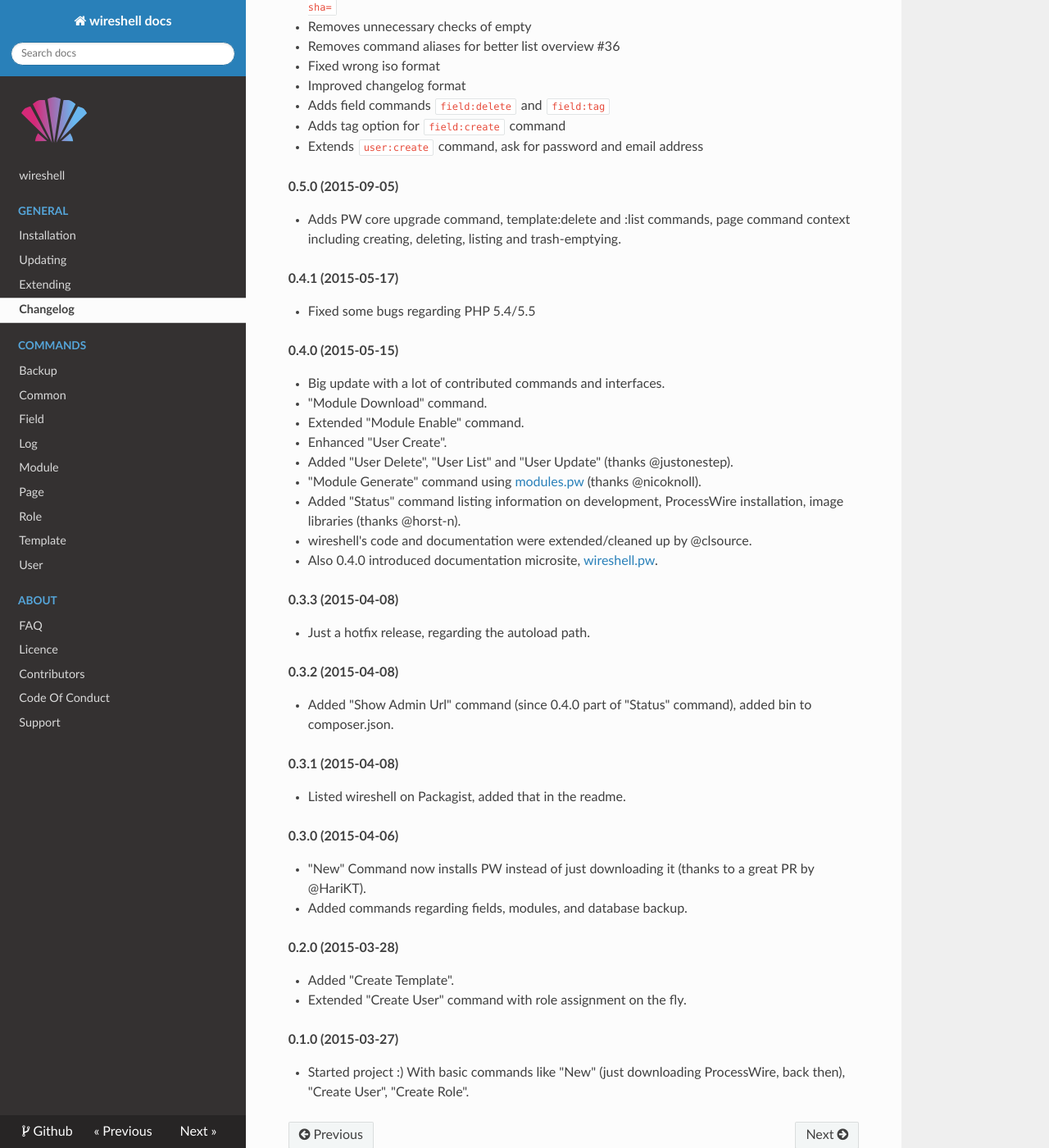
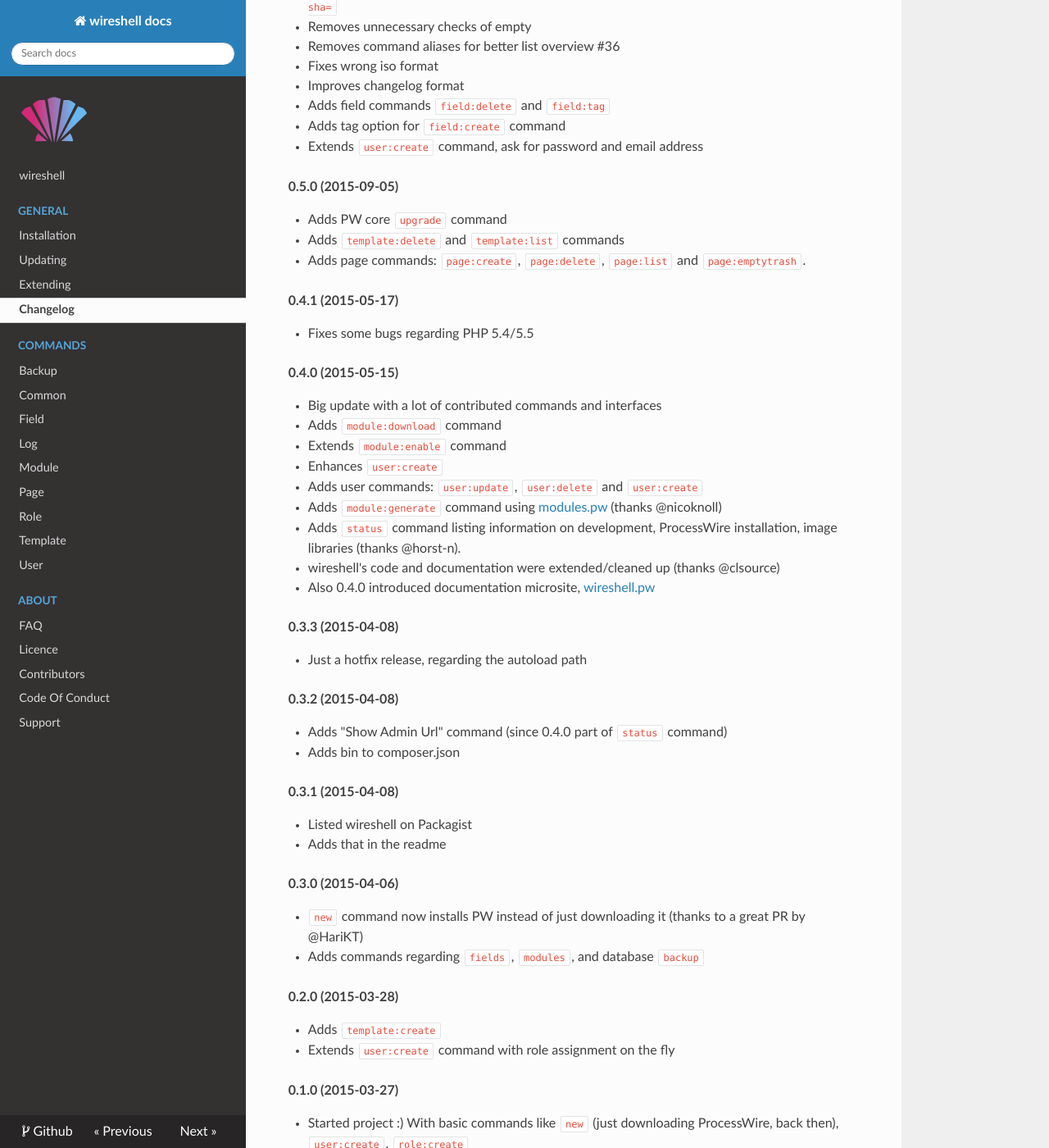
Before and after one commit to wireshell/wireshell, an MkDocs documentation site: the page built from docs/changelog.md, in a window 1280 px wide and 1400 px high, scrolled down 449 px. Shown: the whole window at 82% size. Built offline with MkDocs 1.6.1, drawn with Linux system fonts in a browser that asks for light colours; nearby versions of some CDN libraries; old or Windows-style settings are respelled for this version of MkDocs.

Commit message:
updates changelog

```diff
--- a/docs/changelog.md
+++ b/docs/changelog.md
@@ -6,7 +6,7 @@ Dates using [ISO 8601 Format](http://www.iso.org/iso/iso8601) (YYYY-MM-DD).
 
 - Adds `log:tail` command including filters `--limit=, --text=, --from=, to=`
 - Adds `log:list` command
-- Improved `new` command, support for site profiles (`path/to/profile.zip` OR one of `beginner, blank, classic, default, languages`), autocompletion for timezone
+- Improves `new` command, support for site profiles (`path/to/profile.zip` OR one of `beginner, blank, classic, default, languages`), autocompletion for timezone
 - Adds `field:list` command including filters `--all, --template=, --type=`
 - Adds list `field:types` command
 - Extends `field:create` command, allow custom field types
@@ -14,55 +14,58 @@ Dates using [ISO 8601 Format](http://www.iso.org/iso/iso8601) (YYYY-MM-DD).
 - Extends `upgrade` command: adds ability to specify version of ProcessWire `--dev, --devns, --sha=`
 - Removes unnecessary checks of empty
 - Removes command aliases for better list overview #36
-- Fixed wrong iso format
-- Improved changelog format
+- Fixes wrong iso format
+- Improves changelog format
 - Adds field commands `field:delete` and `field:tag`
 - Adds tag option for `field:create` command
 - Extends `user:create` command, ask for password and email address
 
 **0.5.0 (2015-09-05)**
 
-- Adds PW core upgrade command, template:delete and :list commands, page command context including creating, deleting, listing and trash-emptying.
+- Adds PW core `upgrade` command
+- Adds `template:delete` and `template:list` commands
+- Adds page commands: `page:create`, `page:delete`, `page:list` and `page:emptytrash`.
 
 **0.4.1 (2015-05-17)**
 
-- Fixed some bugs regarding PHP 5.4/5.5
+- Fixes some bugs regarding PHP 5.4/5.5
 
 **0.4.0 (2015-05-15)**
 
-- Big update with a lot of contributed commands and interfaces.
-- "Module Download" command.
-- Extended "Module Enable" command.
-- Enhanced "User Create".
-- Added "User Delete", "User List" and "User Update" (thanks @justonestep).
-- "Module Generate" command using <a href="http://modules.pw">modules.pw</a> (thanks @nicoknoll).
-- Added "Status" command listing information on development, ProcessWire installation, image libraries (thanks
-                  @horst-n).
-- wireshell's code and documentation were extended/cleaned up by @clsource.
-- Also 0.4.0 introduced documentation microsite, [wireshell.pw](http://wireshell.pw).
+- Big update with a lot of contributed commands and interfaces
+- Adds `module:download` command
+- Extends `module:enable` command
+- Enhances `user:create`
+- Adds user commands: `user:update`, `user:delete` and `user:create`
+- Adds `module:generate` command using <a href="http://modules.pw">modules.pw</a> (thanks @nicoknoll)
+- Adds `status` command listing information on development, ProcessWire installation, image libraries (thanks @horst-n).
+- wireshell's code and documentation were extended/cleaned up (thanks @clsource)
+- Also 0.4.0 introduced documentation microsite, [wireshell.pw](http://wireshell.pw)
 
 **0.3.3 (2015-04-08)**
 
-- Just a hotfix release, regarding the autoload path.
+- Just a hotfix release, regarding the autoload path
 
 **0.3.2 (2015-04-08)**
 
-- Added "Show Admin Url" command (since 0.4.0 part of "Status" command), added bin to composer.json.
+- Adds "Show Admin Url" command (since 0.4.0 part of `status` command)
+- Adds bin to composer.json
 
 **0.3.1 (2015-04-08)**
 
-- Listed wireshell on Packagist, added that in the readme.
+- Listed wireshell on Packagist
+- Adds that in the readme
 
 **0.3.0 (2015-04-06)**
 
-- "New" Command now installs PW instead of just downloading it (thanks to a great PR by @HariKT).
-- Added commands regarding fields, modules, and database backup.
+- `new` command now installs PW instead of just downloading it (thanks to a great PR by @HariKT)
+- Adds commands regarding `fields`, `modules`, and database `backup`
 
 **0.2.0 (2015-03-28)**
 
-- Added "Create Template".
-- Extended "Create User" command with role assignment on the fly.
+- Adds `template:create`
+- Extends `user:create` command with role assignment on the fly
 
 **0.1.0 (2015-03-27)**
 
-- Started project :) With basic commands like "New" (just downloading ProcessWire, back then), "Create User", "Create Role".
+- Started project :) With basic commands like `new` (just downloading ProcessWire, back then), `user:create`, `role:create`
```
Also changed, not shown: 1 other file.
